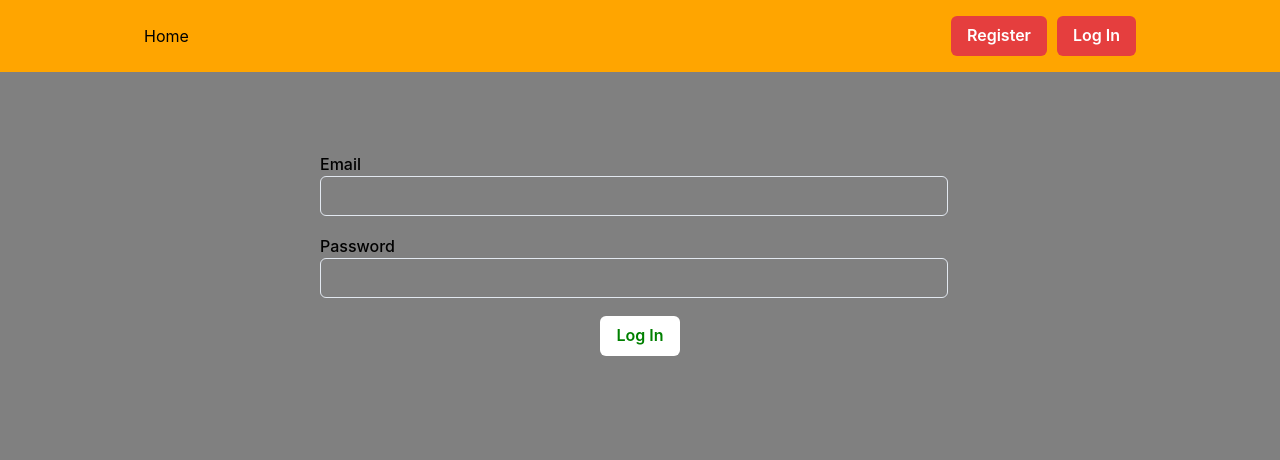
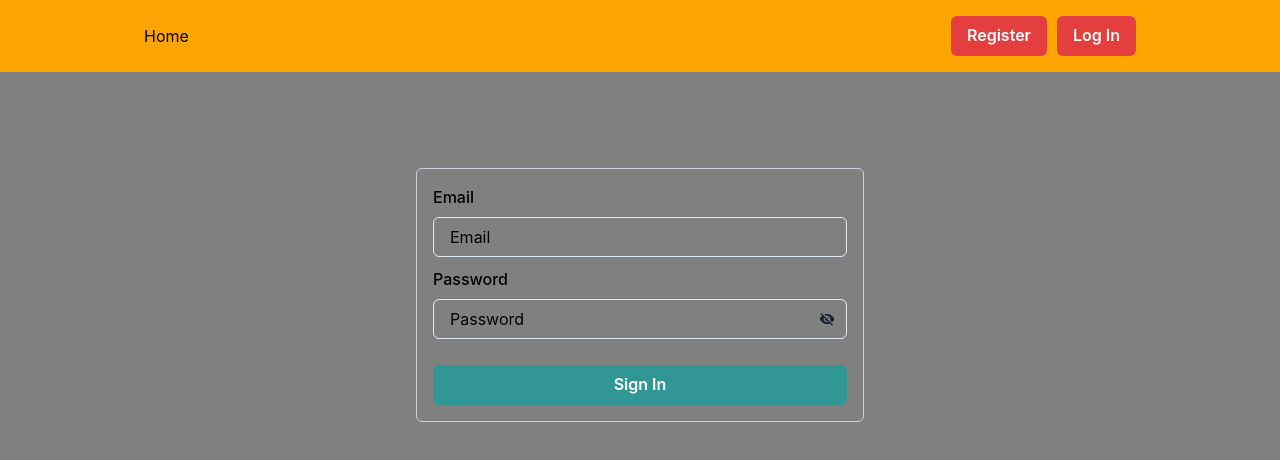
Before and after one commit to Sokilskill/goit-react-hw-08-phonebook, a React (Create React App) app: page /goit-react-hw-08-phonebook/login in a window 1280 px wide. Shown: the top 460 px of the page. Built offline with nearby package versions, Linux system fonts and the light colour scheme.

Commit message:
feat/ add formik, yup

```diff
--- a/src/components/LoginForm/LoginForm.jsx
+++ b/src/components/LoginForm/LoginForm.jsx
@@ -1,42 +1,122 @@
+import { useState } from 'react';
 import { useDispatch } from 'react-redux';
-import { logIn } from '../../redux/auth/operations';
-import { FormLabel, Input, Button, Flex } from '@chakra-ui/react';
+import * as Yup from 'yup';
+import { Formik, Form, Field } from 'formik';
+import {
+  FormControl,
+  FormLabel,
+  Input,
+  InputGroup,
+  InputRightElement,
+  Button,
+  Text,
+  Flex,
+  Icon,
+  FormErrorMessage,
+} from '@chakra-ui/react';
+import { MdVisibility, MdVisibilityOff, MdCheckCircle } from 'react-icons/md';
+import { logIn } from 'redux/auth/operations';
+
+const initialValues = {
+  name: '',
+  email: '',
+  password: '',
+};
+
+const SignUpSchema = Yup.object().shape({
+  email: Yup.string()
+    .matches(/^\w+@[a-zA-Z_]+?\.[a-zA-Z]{2,3}$/, 'Is not in correct format')
+    .required('Email is required'),
+  password: Yup.string()
+    .required('Password is required')
+    .min(6, 'Password is too short - should be 6 chars minimum'),
+});
 
 const LoginForm = () => {
+  const [visible, setVisible] = useState(false);
+
   const dispatch = useDispatch();
 
-  const handleSubmit = e => {
-    e.preventDefault();
-    const form = e.currentTarget;
-    dispatch(
-      logIn({
-        email: form.elements.email.value,
-        password: form.elements.password.value,
-      })
-    );
-    form.reset();
-  };
+  return (
+    <Formik
+      initialValues={initialValues}
+      validationSchema={SignUpSchema}
+      validateOnChange
+      onSubmit={(values, { resetForm }) => {
+        dispatch(logIn(values));
+        resetForm();
+      }}
+    >
+      {({ errors, touched, values }) => (
+        <Flex
+          as={Form}
+          direction="column"
+          gap="10px"
+          maxW="md"
+          mx="auto"
+          my="4"
+          p="4"
+          border="1px solid"
+          borderColor="gray.300"
+          borderRadius="md"
+          autoComplete="new-password"
+        >
+          <FormControl isInvalid={errors.email && touched.email}>
+            <FormLabel htmlFor="email">Email</FormLabel>
+            <Field
+              as={Input}
+              name="email"
+              id="email"
+              type="email"
+              placeholder="Email"
+              _placeholder={{ color: 'black' }}
+            />
+            <FormErrorMessage>
+              <Text color="red.500">{errors.email}</Text>
+            </FormErrorMessage>
 
-  return (
-    <Flex as="form" direction="column" gap="10px" onSubmit={handleSubmit}>
-      <FormLabel htmlFor="name">
-        Email
-        <Input type="email" name="email" id="name" />
-      </FormLabel>
-      <FormLabel htmlFor="password">
-        Password
-        <Input type="password" name="password" id="password" />
-      </FormLabel>
-      <Button
-        px={4}
-        maxW="md"
-        margin=" 0 auto"
-        type="submit"
-        variant="changeBg"
-      >
-        Log In
-      </Button>
-    </Flex>
+            {!errors.email && values.email && (
+              <Text color="green.500">
+                <Icon as={MdCheckCircle} />
+                Success email
+              </Text>
+            )}
+          </FormControl>
+
+          <FormControl isInvalid={errors.password && touched.password}>
+            <FormLabel htmlFor="password">Password</FormLabel>
+            <InputGroup>
+              <Field
+                as={Input}
+                name="password"
+                id="password"
+                type={visible ? 'text' : 'password'}
+                placeholder="Password"
+                _placeholder={{ color: 'black' }}
+                autoComplete="new-password"
+              />
+              <InputRightElement>
+                <Button variant="ghost" onClick={() => setVisible(!visible)}>
+                  <Icon as={visible ? MdVisibility : MdVisibilityOff} />
+                </Button>
+              </InputRightElement>
+            </InputGroup>
+            <FormErrorMessage>{errors.password}</FormErrorMessage>
+
+            {!errors.password && values.password && (
+              <Text color="green.500">
+                <Icon as={MdCheckCircle} />
+                Success password
+              </Text>
+            )}
+          </FormControl>
+
+          <Button type="submit" colorScheme="teal" mt="4">
+            Sign In
+          </Button>
+        </Flex>
+      )}
+    </Formik>
   );
 };
 
```
